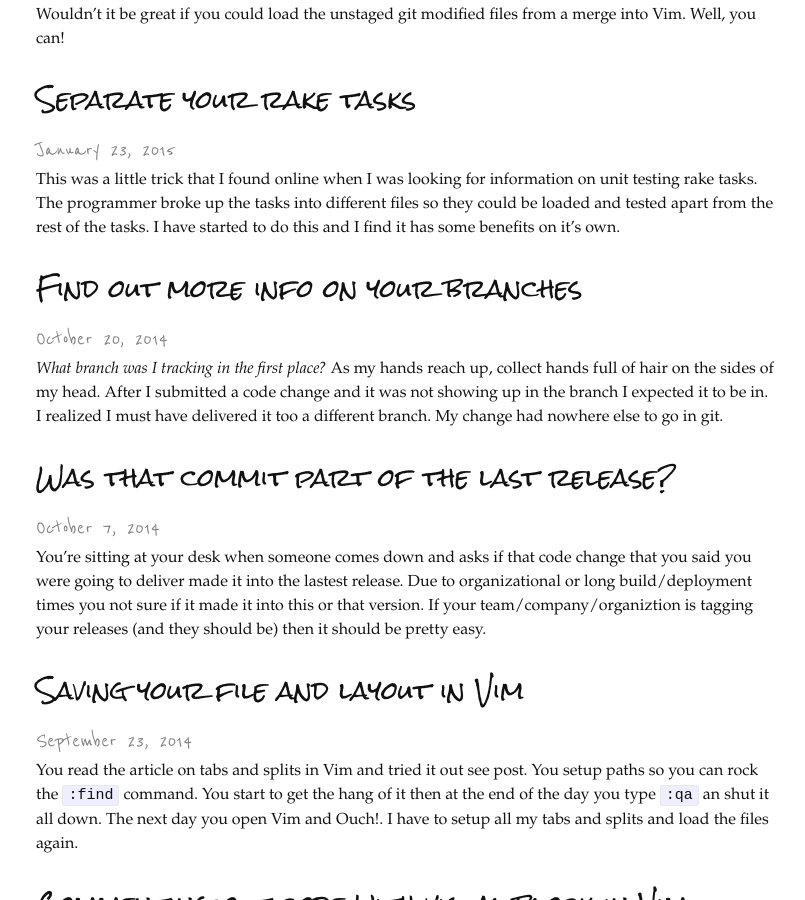
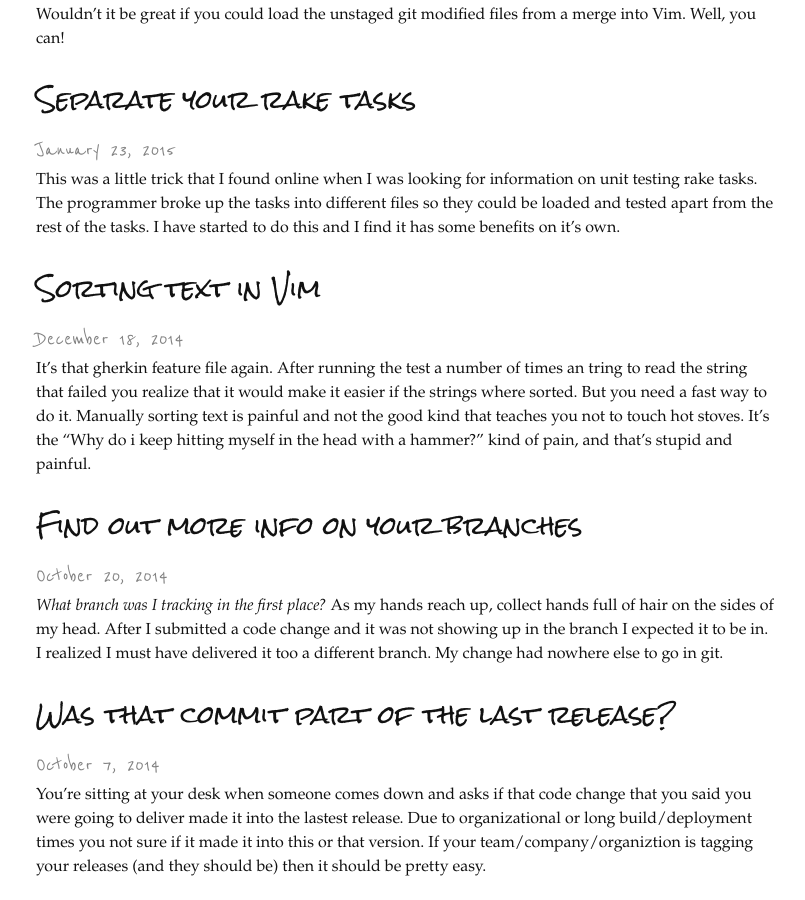
Before and after one commit to chrismarksus/chrismarksus.github.io, a Jekyll site: the page built from index.html, in a window 1280 px wide and 900 px high, scrolled down 618 px. Shown: the whole window, without its empty margins (234-1039 px from the left). Built offline with Jekyll 4.4.1, drawn with Linux system fonts in a browser that asks for light colours; Markdown is read by kramdown in place of the engine named in the settings.

Commit message:
Forgot to move dec post to post from draft folder

```diff
--- a/_drafts/vim-sorting.md
+++ b/_posts/2014-12-18-sorting-text-in-vim.md
@@ -1,6 +1,7 @@
 ---
 layout: post
 title: 'Sorting text in Vim'
+date: 2014-12-18 10:00:00
 category: editor
 tags: vim
 ---
```
